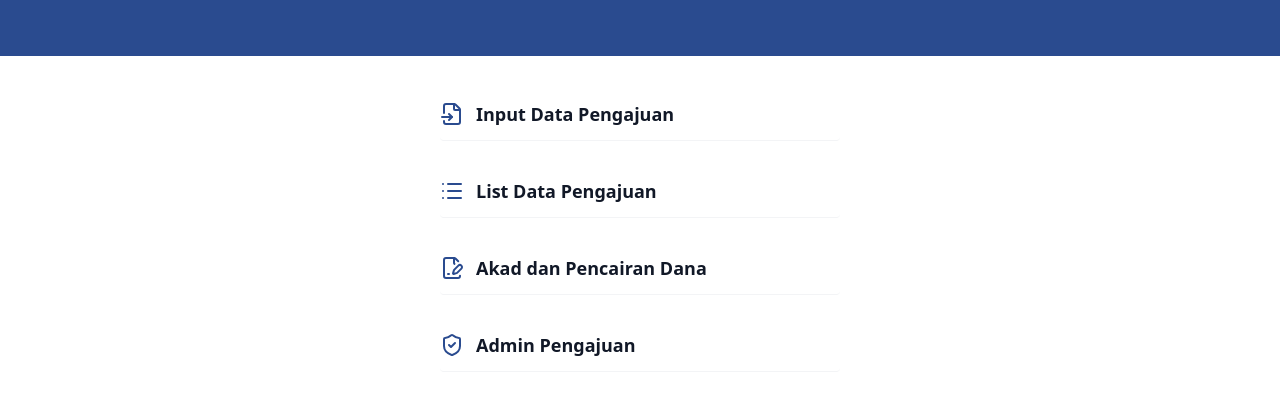
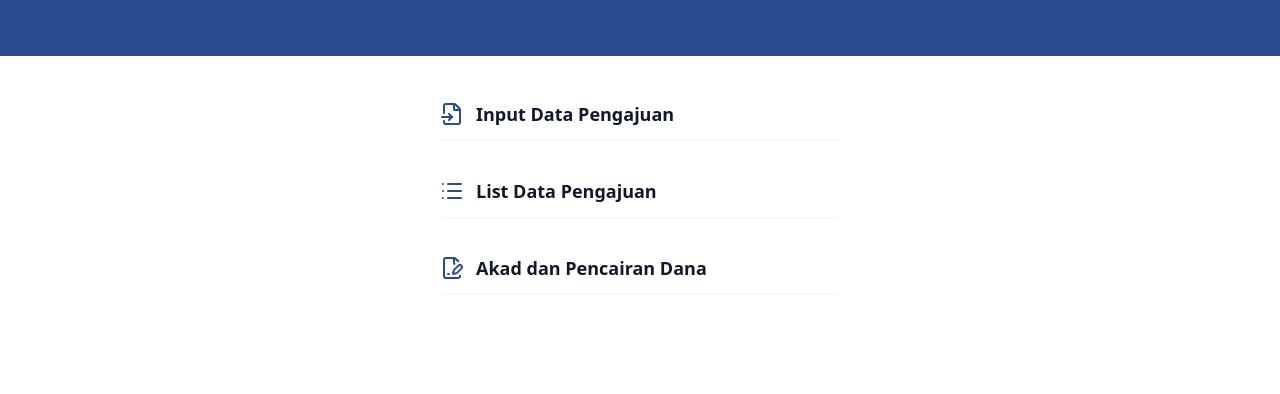
Before and after one commit to cecepns/brispotnew, a React (Vite) app in the folder client/: page / in a window 1280 px wide. Shown: the top 394 px of the page. Built offline with nearby package versions, Linux system fonts and the light colour scheme; no server answers.

Commit message:
fix: vercel

```diff
--- a/client/src/pages/Home.jsx
+++ b/client/src/pages/Home.jsx
@@ -6,7 +6,7 @@ const menuItems = [
   { to: '/input-data-pengajuan', label: 'Input Data Pengajuan', icon: FileInput },
   { to: '/list-data-pengajuan', label: 'List Data Pengajuan', icon: List },
   { to: '/akad-dan-pencairan', label: 'Akad dan Pencairan Dana', icon: FileSignature },
-  { to: '/admin', label: 'Admin Pengajuan', icon: ShieldCheck },
+  // { to: '/admin', label: 'Admin Pengajuan', icon: ShieldCheck },
 ];
 
 export default function Home() {
```
